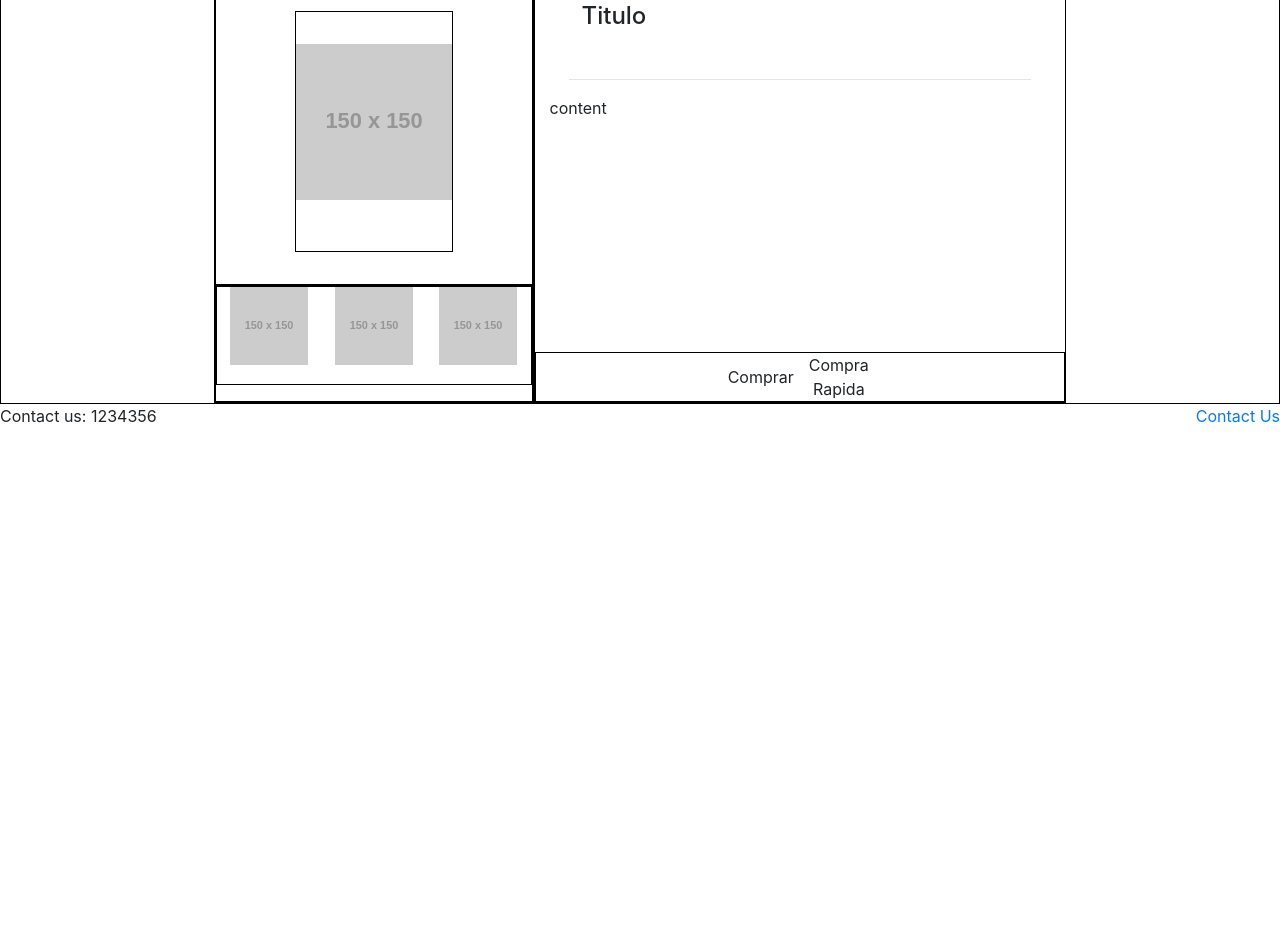
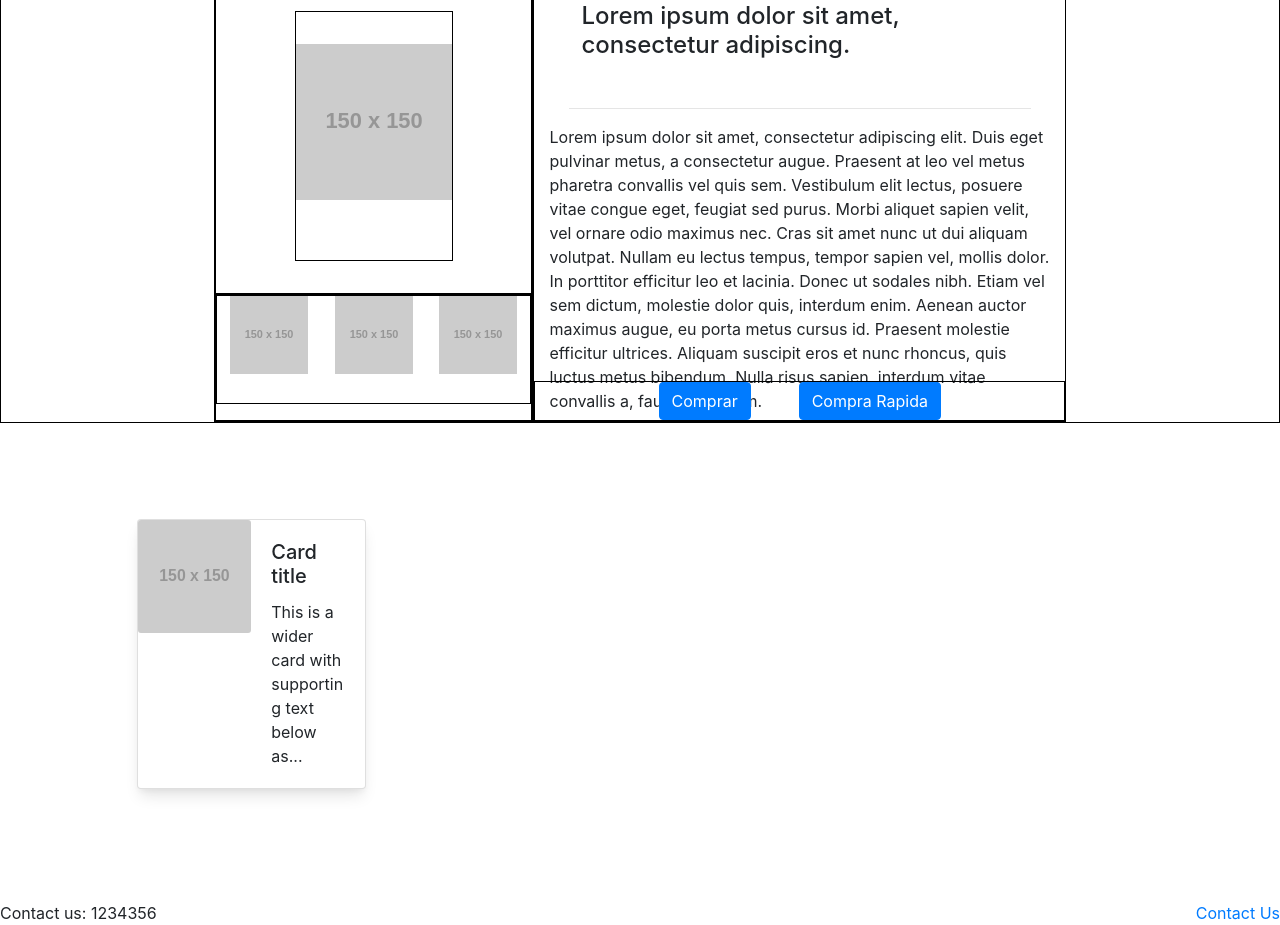
Before and after one commit to StraightUpCode/diseno_web, a website built with Parcel: page src/product.html in a window 1280 px wide. Shown: the part 88-1013 px from the top of the page. Before the commit the page ends 800 px from the top, so only its background shows below. Built offline with nearby package versions, Linux system fonts and the light colour scheme; placeholder pictures from the web are drawn by us.

Commit message:
Added Vertical Card Related Products

```diff
--- a/src/css/index.css
+++ b/src/css/index.css
@@ -20,8 +20,12 @@
     @apply rounded shadow-lg ;
 }
 
+/*
 .card-image {
     @apply w-full ;
+}*/
+.card-image .horizontal {
+    @apply w-6/12;
 }
 
 .card-content {
@@ -46,3 +50,7 @@
 .cl{
     border: 1px solid black;
 }
+
+.card-text .description {
+    text-overflow: ellipsis;
+}
--- a/src/product.html
+++ b/src/product.html
@@ -52,21 +52,42 @@
         <section class="col-span-5  cl">
           <div class='flex flex-wrap'>
             <div class='container w-full  my-4'>
-                <h1 class='text-2xl px-8 w-full '>Titulo</h1>
+                <h1 class='text-2xl px-8 w-full '>Lorem ipsum dolor sit amet, consectetur adipiscing.
+
+                </h1>
             </div>
             <div class='flex w-full justify-center'>
                 <hr class="w-9/12 px-8 ">
             </div>
-            <div class='container h-64 px-16 '>content</div>
+            <div class='container h-64 px-16 '>Lorem ipsum dolor sit amet, consectetur adipiscing elit. Duis eget pulvinar metus, a consectetur augue. Praesent at leo vel metus pharetra convallis vel quis sem. Vestibulum elit lectus, posuere vitae congue eget, feugiat sed purus. Morbi aliquet sapien velit, vel ornare odio maximus nec. Cras sit amet nunc ut dui aliquam volutpat. Nullam eu lectus tempus, tempor sapien vel, mollis dolor. In porttitor efficitur leo et lacinia. Donec ut sodales nibh. Etiam vel sem dictum, molestie dolor quis, interdum enim. Aenean auctor maximus augue, eu porta metus cursus id. Praesent molestie efficitur ultrices. Aliquam suscipit eros et nunc rhoncus, quis luctus metus bibendum. Nulla risus sapien, interdum vitae convallis a, faucibus a diam.</div>
             <div class='container  cl'>
                <div class='container flex justify-center '>
-                <button class='w-2/12'>Comprar</button>
-                <button class='w-2/12'>Compra Rapida</button>
+                <button class='mx-4 btn btn-primary'>Comprar</button>
+                <button class='mx-4 btn btn-primary'>Compra Rapida</button>
                </div>
             </div>
           </div>
         </section>
        </div>
+       <section class='col-span-10 col-start-2 my-24'>
+            <div class="container-fluid  ">
+                <div class="col-3">
+                    <div class="card mb-3" >
+                        <div class="row no-gutters">
+                          <div class="col-md-6">
+                            <img src="https://via.placeholder.com/150" class="card-img" alt="...">
+                          </div>
+                          <div class="col-md-6">
+                            <div class="card-body">
+                              <h5 class="card-title">Card title</h5>
+                              <p class="card-text description">This is a wider card with supporting text below as...</p>
+                            </div>
+                          </div>
+                        </div>
+                      </div>
+                </div>
+            </div>
+       </section>
     </main>
     <footer class='flex justify-between'>
         <section>
```
